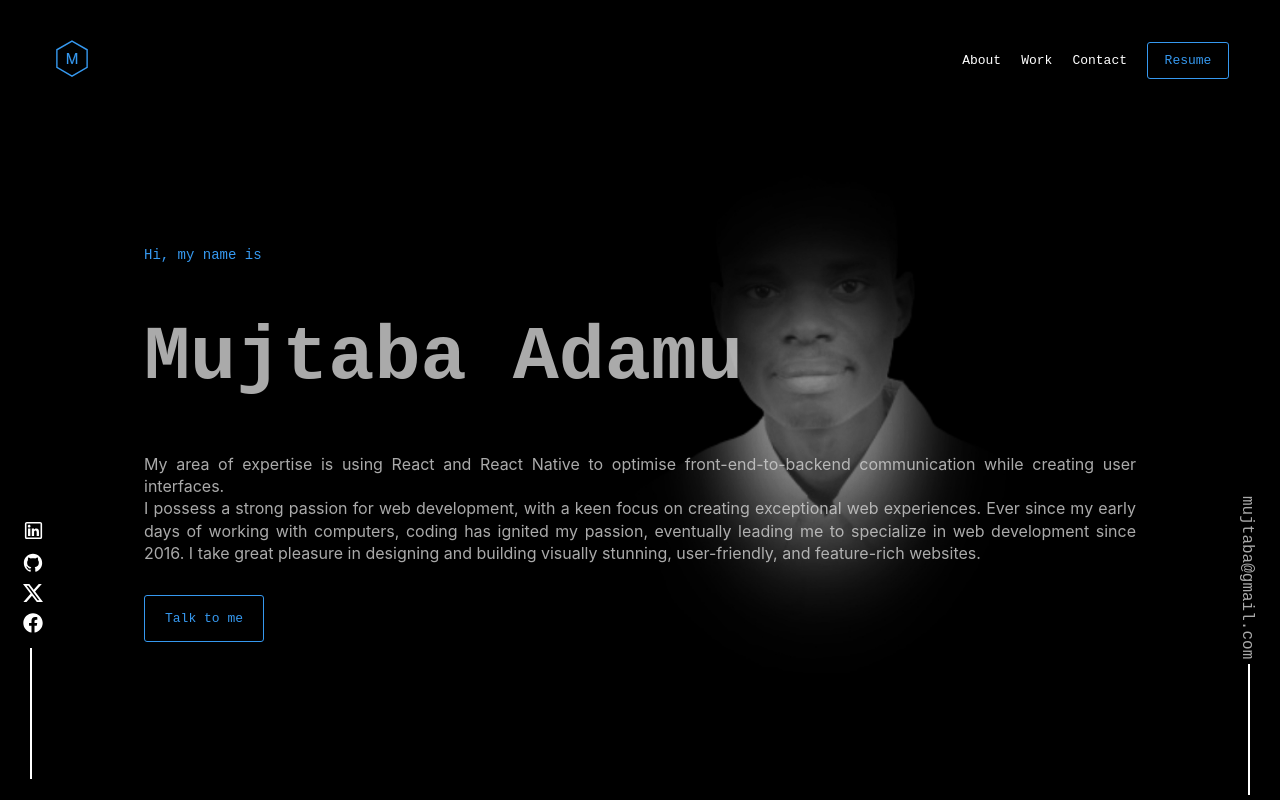
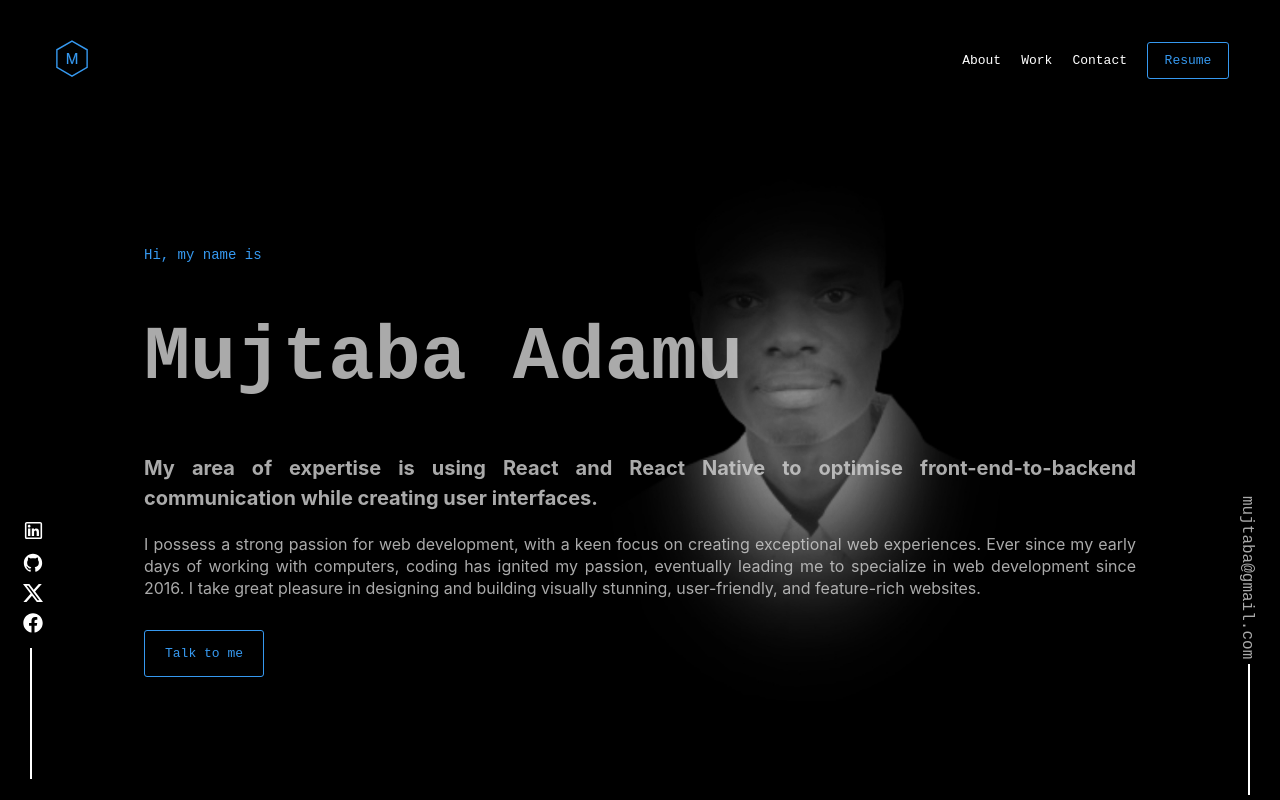
Before and after one commit to Adamumujtaba/portfolio, a React (Vite) app: page / in a window 1280 px wide. Shown: the top 800 px of the page. Built offline with nearby package versions, Linux system fonts and the light colour scheme.

Commit message:
fixed image wrapper

```diff
--- a/src/app.ts
+++ b/src/app.ts
@@ -26,6 +26,7 @@ export const Section = styled.div`
   background-size: contain;
   /* background-attachment: fixed; */
   /* background: red; */
+
   @media screen and (max-width: 760px) {
     padding: 0px;
     margin: 5rem auto;
--- a/src/pages/Home.tsx
+++ b/src/pages/Home.tsx
@@ -166,12 +166,20 @@ function Home() {
               whileInView={{ opacity: 1, y: 0 }}
               transition={{ delay: 1, duration: 0.5, x: 0 }}
             >
-              <Text>
+              <Text
+                style={{
+                  margin: '20px 0px',
+                  fontWeight: 700,
+                  fontSize: '20px',
+                  lineHeight: '30px',
+                }}
+                className='txt'
+              >
                 My area of expertise is using React and React Native to optimise
                 front-end-to-backend communication while creating user
                 interfaces.
               </Text>
-              <Text>
+              <Text className='txt'>
                 I possess a strong passion for web development, with a keen
                 focus on creating exceptional web experiences. Ever since my
                 early days of working with computers, coding has ignited my
```
